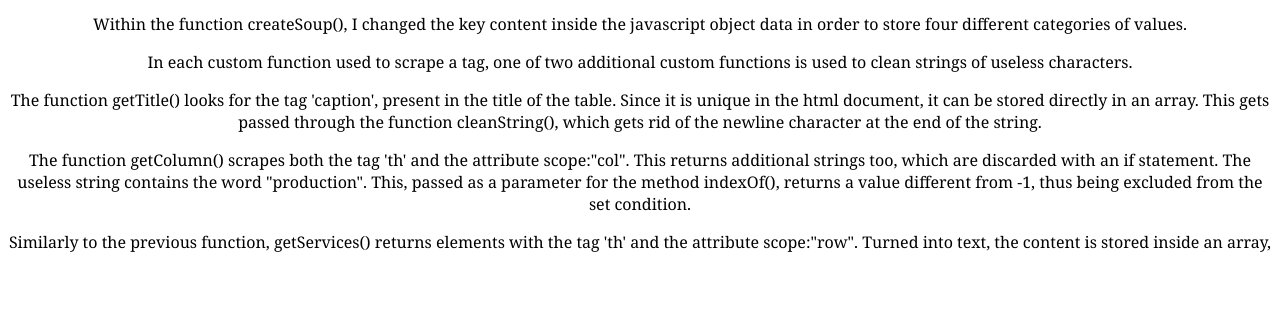
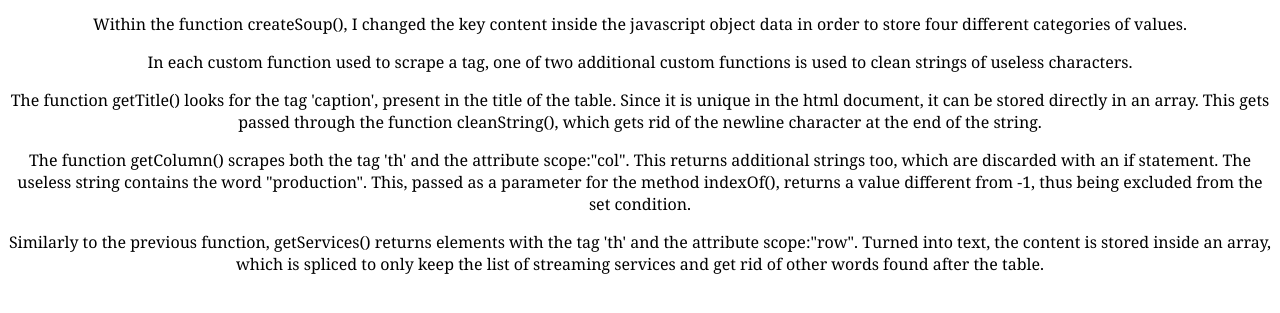
Before and after one commit to fra-fran-fra/WCC2_WikiScrape, a website: page index.html in a window 1280 px wide. Shown: the part 111-424 px from the top of the page. Drawn offline with Linux system fonts and the light colour scheme.

Commit message:
Update index.html

```diff
--- a/index.html
+++ b/index.html
@@ -29,7 +29,7 @@
         The function getColumn() scrapes both the tag 'th' and the attribute scope:"col". This returns additional strings too, which are discarded with an if statement. The useless string contains the word "production". This, passed as a parameter for the method indexOf(), returns a value different from -1, thus being excluded from the set condition.
     </p>
     <p>
-        Similarly to the previous function, getServices() returns elements with the tag 'th' and the attribute scope:"row". Turned into text, the content is stored inside an array,
+        Similarly to the previous function, getServices() returns elements with the tag 'th' and the attribute scope:"row". Turned into text, the content is stored inside an array, which is spliced to only keep the list of streaming services and get rid of other words found after the table.
     </p>
 </body>
 
```
